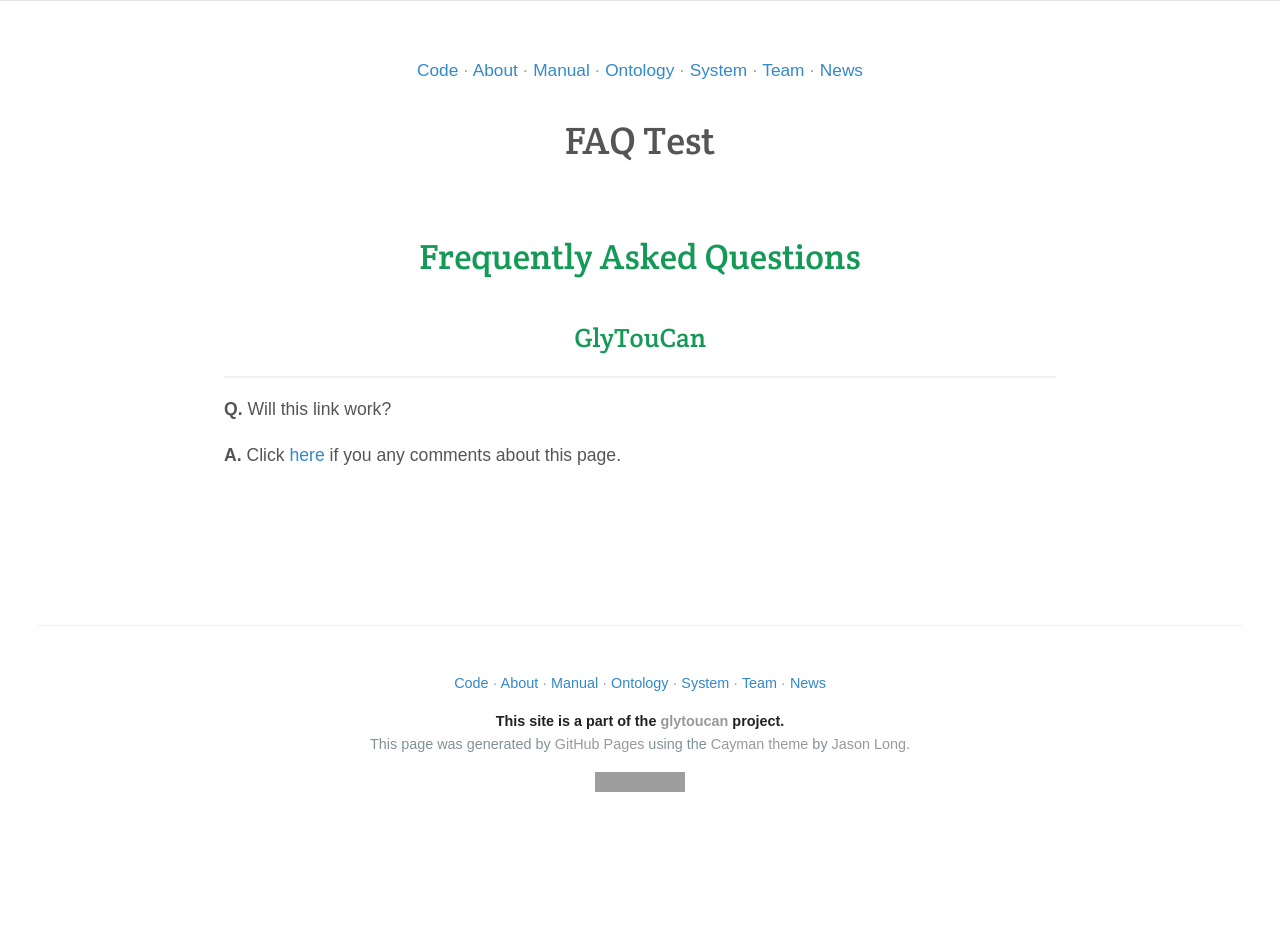
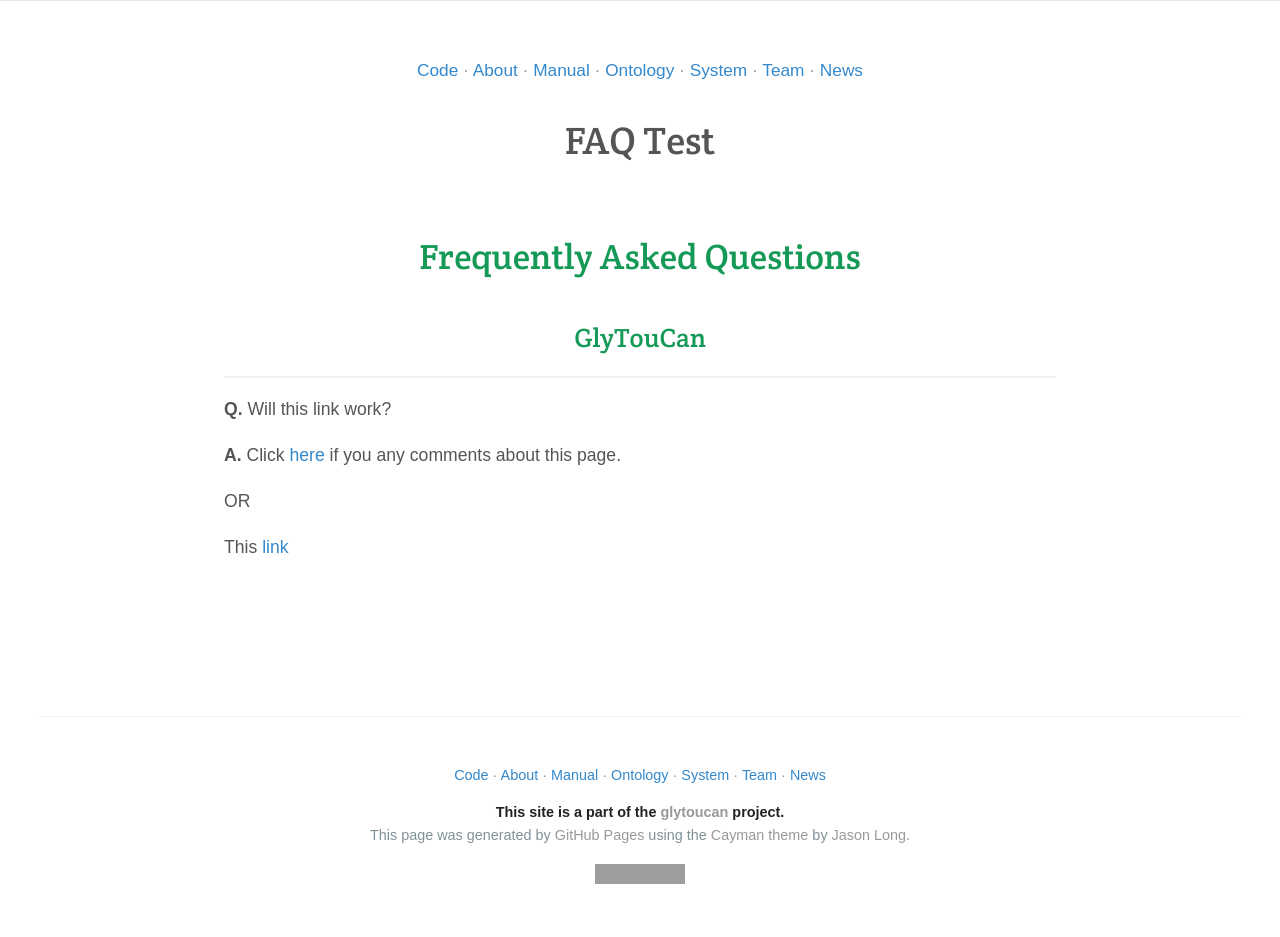
Before and after one commit to glytoucan/glytoucan, a Jekyll site: the page built from FAQ/testdiscourse.md, in a window 1280 px wide. Built offline with Jekyll 4.4.1, drawn with Linux system fonts in a browser that asks for light colours; nearby versions of some CDN libraries; before the commit the page ends 900 px from its top, so only the background shows below that; grey boxes are pictures that could not be loaded.

Commit message:
Update testdiscourse.md

```diff
--- a/FAQ/testdiscourse.md
+++ b/FAQ/testdiscourse.md
@@ -13,4 +13,8 @@
 
 **A.** Click [here](http://test.discourse.glytoucan.org/new-topic?title=Accession%20Number%20G12345&body=Type%20your%20comment%20here.&category=glycan%20structure/) if you any comments about this page.
 
+OR
+
+This [link](http://test.discourse.glytoucan.org/new-topic?title=Accession%20Number%20here&body=Type%20your%20comment%20here.&category=glycan%20structure/)
+
 <br><br>
```
